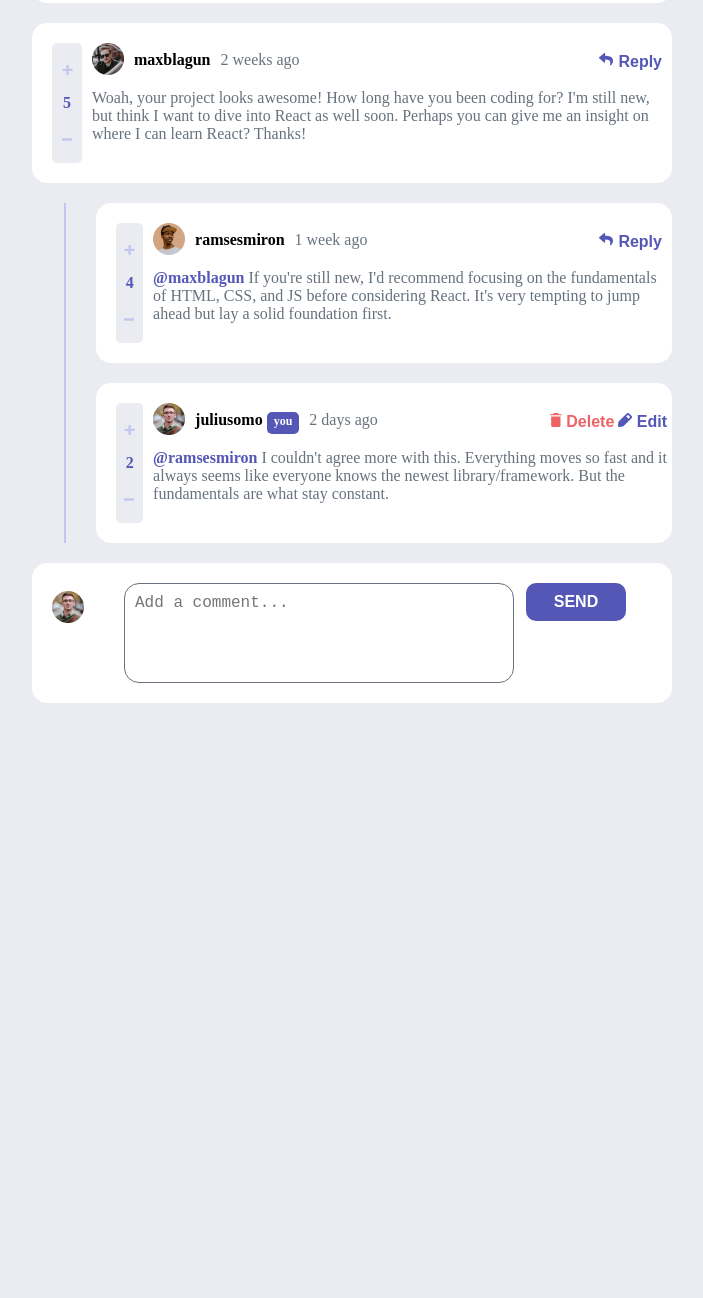
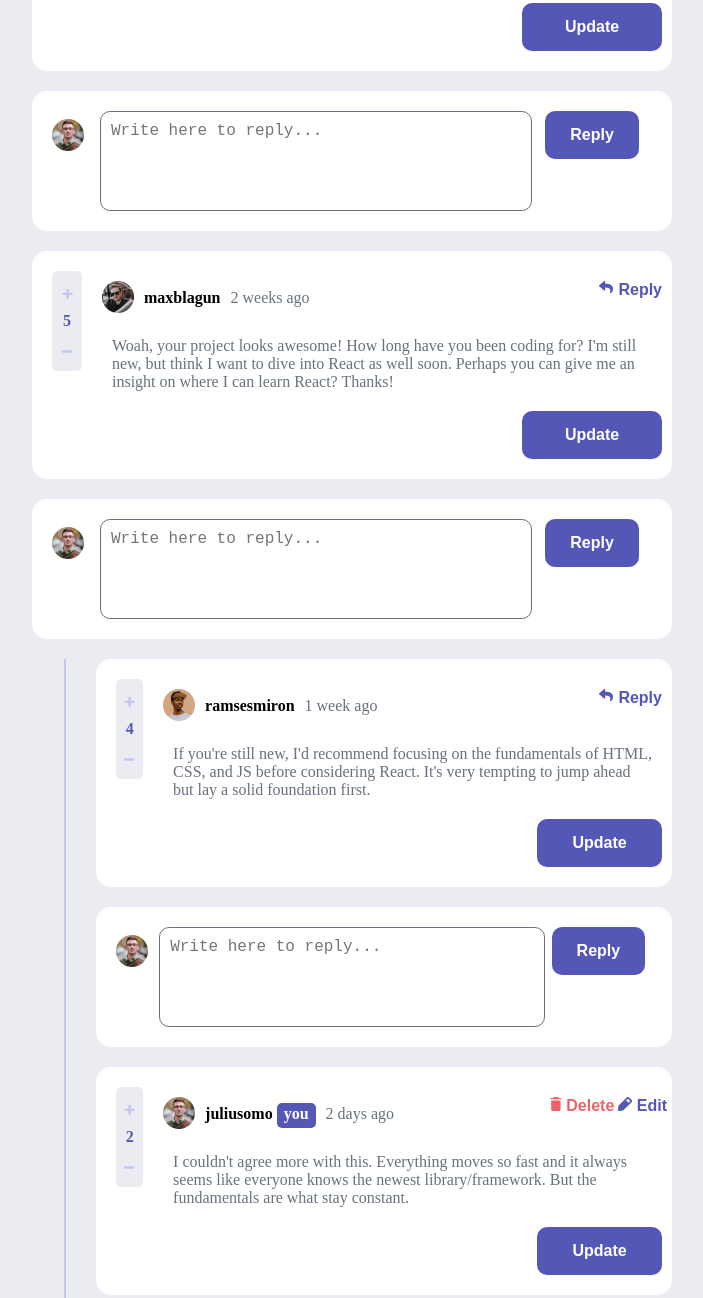
Before and after one commit to hikmatullah-mohammadi/interactive-comments-section, a React app: page / in a window 1280 px wide. Shown: the part 197-1495 px from the top of the page, without its empty margins (288-991 px from the left). Before the commit the page ends 940 px from the top, so only its background shows below. Built offline with nearby package versions, Linux system fonts and the light colour scheme.

Commit message:
done with all static layout.
Next, going towards interactiveness.

```diff
--- a/public/style/index.scss
+++ b/public/style/index.scss
@@ -48,7 +48,9 @@ body {
         grid-template-columns: 20% 80%;
         .content {
           grid-column: 1/3;
-          margin-bottom: 20px;
+          margin-bottom: 10px;
+          padding: 10px;
+          padding-bottom: 0;
           .avatar {
             width: 32px;
             float: left;
@@ -63,7 +65,6 @@ body {
               border-radius: 5px;
               color: map-get($map: $neutral-colors, $key: white);
               background-color: map-get($map: $primary-colors, $key: moderate-blue);
-              font-size: 0.75rem;
             }
           }
           .createdAt {
@@ -72,7 +73,17 @@ body {
           }
           .body {
             margin-top: 20px;
+            padding: 10px;
             color: map-get($neutral-colors, grayish-blue);
+            margin-bottom: 10px
+          }
+          .btn-update-comment {
+            @include button-style();
+            color: white;
+            padding: 15px;
+            width: 25%;
+            background-color: map-get($map: $primary-colors, $key: moderate-blue);
+            margin-left: 75%;
           }
         }
         .voting {
@@ -118,15 +129,30 @@ body {
           }
         }
       }
+      .add-reply {
+        @extend .add-comment;
+        .btn-send-reply {
+          @extend .btn-send-comment;
+        }
+      }
       .comment-replies {
         border-left: solid 2px map-get($map: $primary-colors, $key: light-grayish-blue);
         .comment-reply {
-          width: 95%;
-          margin-left: 5%;
-          @extend .comment-main;
-          .body .replying-to {
+          .reply-main{
+            width: 95%;
+            margin-left: 5%;
+            @extend .comment-main;
+            .body .replying-to {
               color: map-get($map: $primary-colors, $key: moderate-blue);
               font-weight: 600;
+            }
+          }
+          .add-reply {
+            @extend .add-comment;
+            margin-left: 5% !important;
+            .btn-send-reply {
+              @extend .btn-send-comment;
+            }
           }
         }
       }
@@ -175,23 +201,25 @@ body {
       grid-template-columns: repeat(2, 50%);
       grid-row-gap: 20px;
       margin-top: 20px;
+      justify-items: end;
       textarea {
         height: 120px;
+        width: 100%;
         resize: none;
         outline: none;
         padding: 10px;
-        border-radius: 15px;
+        border-radius: 10px;
         border-color: map-get($map: $neutral-colors, $key: grayish-blue);
         grid-column: 1/3;
       }
       .avatar {
         width: 32px;
         padding: 8px 0;
+        justify-self: start;
       }
       .btn-send-comment {
         @include button-style();
-        width: 100px;
-        place-self: end;
+        padding: 15px 25px;
         background-color: map-get($map: $primary-colors, $key: moderate-blue);
         color: map-get($map: $neutral-colors, $key: white);
       }
@@ -199,7 +227,21 @@ body {
   }
 }
 
+@media (min-width: 520px) {
+  body {
+    main {
+      width: 80%;
+    }
+  }
+}
 @media (min-width: 769px) {
+  body {
+    main {
+      width: 70%;
+    }
+  }
+}
+@media (min-width: 900px) {
   body {
     main {
       width: 60%;
@@ -208,21 +250,21 @@ body {
           grid-template-columns: 5% 50% 45%;
           column-gap: 10px;
           .voting {
-            grid-column: 1/2;
-            grid-row: 1/3;
+            grid-area: 1/1/3/2;
             flex-direction: column;
             width: 100%;
+            height: 100px;
             text-align: center;
             border-radius: 5px;
           }
           .content {
-            grid-column: 2/4;
-            grid-row: 1/3;
+            margin-bottom: 0;
+            padding-bottom: 0;
+            grid-area: 1/2/3/4;
           }
           .reply{
             background-color: transparent;
-            grid-column: 3/4;
-            grid-row: 1/2;
+            grid-area: 1/3/2/4;
             flex-direction: row;
             justify-content: end;
             img {
@@ -230,8 +272,7 @@ body {
             }
           }
           .edit-delete-comment {
-            grid-column: 3/4;
-            grid-row: 1/2;
+            grid-area: 1/3/2/4;
             flex-direction: row;
             justify-content: end;
             padding: 0;
@@ -243,25 +284,30 @@ body {
         .comment-replies {
           width: 95%;
           margin-left: 5%;
+          .add-reply {
+            width: 95%;
+            margin-left: 5%;
+          }
         }
       }
       .add-comment {
         margin-top: 20px;
-        grid-template-columns: 10% 65% 25%;
-        grid-column-gap: 2%;
+        grid-template-columns: 8% 72% 20%;
+        justify-items: center;
         textarea {
+          width: 100%;
           height: 100px;
-          grid-column: 2/3;
-          grid-row: 1/2;
+          grid-area: 1/2/3/3;
         }
         .avatar {
           grid-column: 1/2;
         }
         .btn-send-comment {
-          place-self: start;
+          justify-self: center;
           grid-column: 3/4;
         }
       }
+
       .delete-alert {
         .bg-alert {
           div {
--- a/src/components/AddComment.js
+++ b/src/components/AddComment.js
@@ -5,7 +5,7 @@ const AddComment = () => {
     <div className='add-comment'>
       <textarea placeholder="Add a comment...">
       </textarea>
-      <img className='avatar' src={data.currentUser.image.png}/>
+      <img className='avatar' src={data.currentUser.image.png} alt=""/>
       <button className='btn-send-comment'>SEND</button>
     </div>
   )
--- a/src/components/Comments.js
+++ b/src/components/Comments.js
@@ -1,4 +1,5 @@
 import data from "./../data";
+import AddReply from "./AddReply";
 import Replies from "./Replies";
 
 const Comments = () => {
@@ -11,9 +12,10 @@ const Comments = () => {
             {comment.user.username === 'juliusomo' && <span className='current-user-indicator'>you</span>}
           </span>
           <span className="createdAt">{comment.createdAt}</span>
-          <section className="body">
+          <section className="body" contentEditable={true}>
             {comment.content}
           </section>
+          <button className='btn-update-comment'>Update</button>
         </section>
 
         <div className="voting">
@@ -32,6 +34,7 @@ const Comments = () => {
             <button className="reply"><img src="./images/icon-reply.svg" alt=""/>Reply</button>
         }
       </section> {/* End of comment-main section */}
+      <AddReply />
       { comment.replies !== [] && <Replies items={comment.replies}/> }
     </div>
   ));
--- a/src/components/Replies.js
+++ b/src/components/Replies.js
@@ -1,17 +1,20 @@
+import AddReply from "./AddReply"
+
 const Replies = (props) => {
 
   const replies = props.items.map(reply => (
     <div className='comment-reply' key={reply.id}>
+      <div className='reply-main'>
         <section className="content">
           <img className="avatar" alt="" src={reply.user.image.png}/>
           <span className="username">{reply.user.username} {" "}
             {reply.user.username === 'juliusomo' && <span className='current-user-indicator'>you</span>}
           </span>
           <span className="createdAt">{reply.createdAt}</span>
-        <section className="body">
-          <span className="replying-to">{"@"+reply.replyingTo} </span>
+          <section className="body" contentEditable={true}>
             {reply.content}
           </section>
+          <button className='btn-update-comment'>Update</button>
         </section>
 
         <div className="voting">
@@ -28,6 +31,8 @@ const Replies = (props) => {
           :
           <button className="reply"><img src="./images/icon-reply.svg" alt=""/>Reply</button>
         }
+      </div> {/* end of reply-main */}
+      <AddReply />
     </div>
   ))
   return (
```
Also changed, not shown: public/style/index.css, 1 other file. Lines whose indentation alone changed are shown as unchanged.
